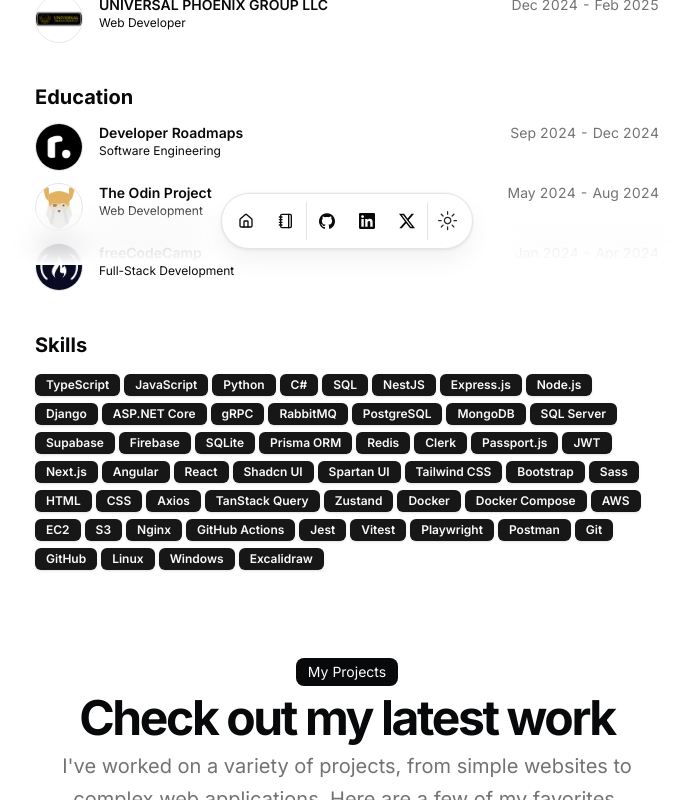
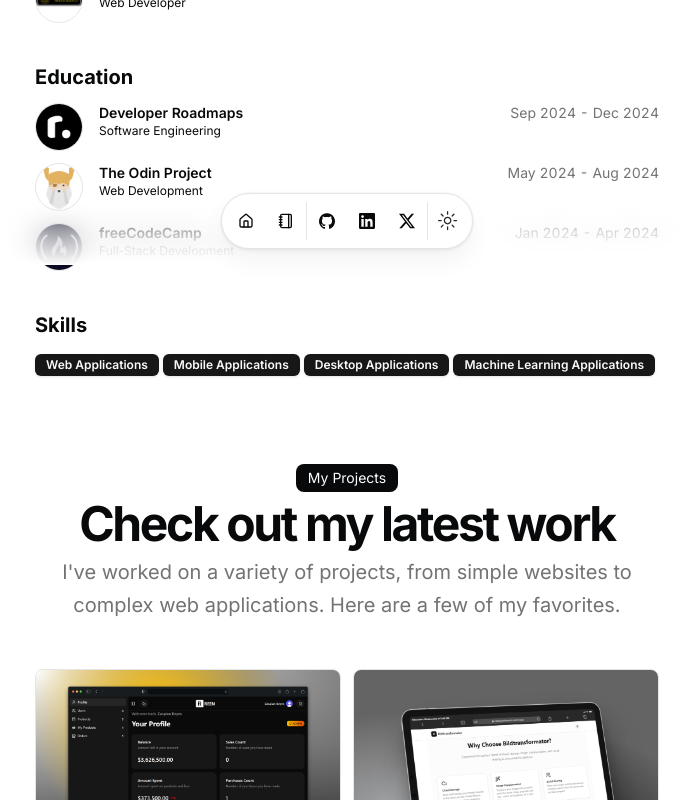
Before and after one commit to gideonadeti/portfolio, a Next.js app: page / in a window 1280 px wide. Shown: the part 535-1335 px from the top of the page, without its empty margins (293-983 px from the left). Built offline with nearby package versions, Linux system fonts and the light colour scheme.

Commit message:
feat(resume): Update location, summary, and skills in resume data

```diff
--- a/src/data/resume.tsx
+++ b/src/data/resume.tsx
@@ -5,65 +5,17 @@ export const DATA = {
   name: "Gideon Adeti",
   initials: "GA",
   url: "https://gideonadeti.vercel.app",
-  location: "Koforidua, Eastern Region, Ghana",
-  locationLink: "https://www.google.com/maps/place/koforidua",
+  location: "Accra, Greater Accra Region, Ghana",
+  locationLink: "https://www.google.com/maps/place/Accra",
   description: "Full-Stack Software Engineer",
   summary:
-    "I'm a self-taught, backend-leaning Full-Stack Software Engineer experienced in designing, developing, deploying, and maintaining web applications using technologies like NestJS, Next.js, PostgreSQL, MongoDB, Docker, and AWS.",
+    "I'm a Full-Stack Software Engineer with experience in designing, developing, deploying, and maintaining web, mobile, desktop, and machine learning applications.",
   avatarUrl: "https://avatars.githubusercontent.com/u/178742105",
   skills: [
-    "TypeScript",
-    "JavaScript",
-    "Python",
-    "C#",
-    "SQL",
-    "NestJS",
-    "Express.js",
-    "Node.js",
-    "Django",
-    "ASP.NET Core",
-    "gRPC",
-    "RabbitMQ",
-    "PostgreSQL",
-    "MongoDB",
-    "SQL Server",
-    "Supabase",
-    "Firebase",
-    "SQLite",
-    "Prisma ORM",
-    "Redis",
-    "Clerk",
-    "Passport.js",
-    "JWT",
-    "Next.js",
-    "Angular",
-    "React",
-    "Shadcn UI",
-    "Spartan UI",
-    "Tailwind CSS",
-    "Bootstrap",
-    "Sass",
-    "HTML",
-    "CSS",
-    "Axios",
-    "TanStack Query",
-    "Zustand",
-    "Docker",
-    "Docker Compose",
-    "AWS",
-    "EC2",
-    "S3",
-    "Nginx",
-    "GitHub Actions",
-    "Jest",
-    "Vitest",
-    "Playwright",
-    "Postman",
-    "Git",
-    "GitHub",
-    "Linux",
-    "Windows",
-    "Excalidraw",
+    "Web Applications",
+    "Mobile Applications",
+    "Desktop Applications",
+    "Machine Learning Applications",
   ],
   navbar: [
     { href: "/", icon: HomeIcon, label: "Home" },
@@ -163,7 +115,7 @@ export const DATA = {
   projects: [
     {
       title: "REEN",
-      href: "",
+      href: "https://github.com/gideonadeti/reen-backend",
       dates: "May 2025 - Jul 2025",
       active: false,
       description:
```
